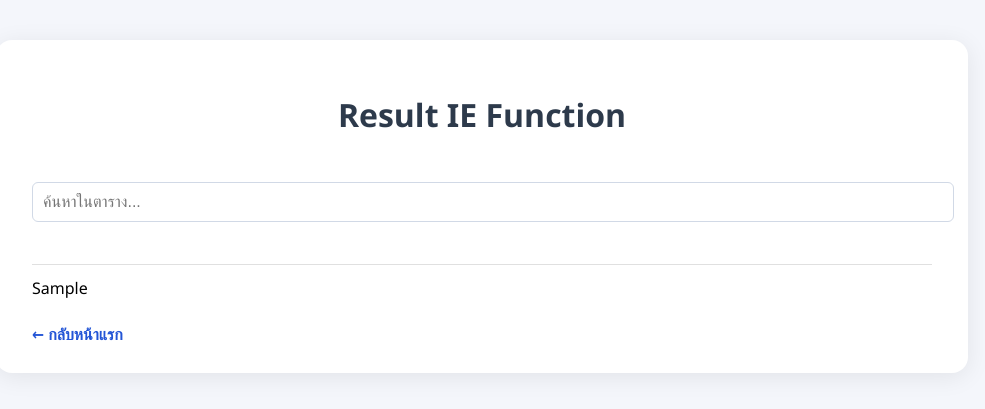
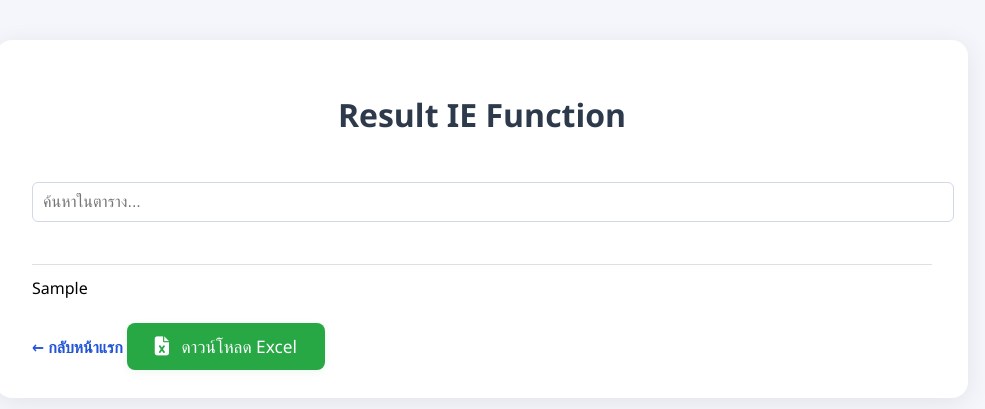
Before and after one commit to tummatonzgun/WebApp, a Flask app: template Webapp/python-executor-app/src/templates/result.html in a window 1280 px wide. Shown: the top 409 px of the page, without its empty margins (158-1143 px from the left). Run offline with Flask 2, Linux system fonts and the light colour scheme; the template is opened without the code that fills it: most values are stand-ins (such as "Sample title", 1, 10 or a date in 2020).

Commit message:
Export Excel

```diff
--- a/Webapp/python-executor-app/src/app.py
+++ b/Webapp/python-executor-app/src/app.py
@@ -1,4 +1,4 @@
-from flask import Flask, request, render_template, redirect, url_for, flash, session
+from flask import Flask, request, render_template, redirect, url_for, flash, session, send_file
 import os
 import importlib
 import tempfile
@@ -24,6 +24,7 @@ def list_functions():
 def index():
     functions = list_functions()
     table_html = None
+    download_link = None
     if request.method == "POST":
         func_name = request.form.get("func_name")
         files = request.files.getlist("input_files")
@@ -45,15 +46,16 @@ def index():
                 return redirect(url_for("index"))
 
             output_files.sort(key=lambda x: os.path.getmtime(os.path.join(output_dir, x)), reverse=True)
-            output_fp = os.path.join(output_dir, output_files[0])  # <-- ต้องเป็น path
-
+            output_fp = os.path.join(output_dir, output_files[0])
             if output_fp.endswith(".xlsx"):
                 df = pd.read_excel(output_fp)
+                download_link = url_for("download_file", func_name=func_name, filename=output_files[0])
             else:
                 df = pd.read_csv(output_fp)
+                download_link = url_for("download_file", func_name=func_name, filename=output_files[0])
             table_html = df.to_html(classes="result-table", index=False, border=0)
             flash("ประมวลผลสำเร็จ")
-            return render_template("result.html", table_html=table_html)
+            return render_template("result.html", table_html=table_html, download_link=download_link)
         except Exception as e:
             flash(f"เกิดข้อผิดพลาด: {e}")
             return redirect(url_for("index"))
@@ -69,6 +71,12 @@ def result():
         return redirect(url_for("index"))
     return render_template("result.html", table_html=table_html)
 
+@app.route("/download/<func_name>/<filename>")
+def download_file(func_name, filename):
+    output_dir = os.path.join(BASE_DIR, f"output_{func_name}")
+    file_path = os.path.join(output_dir, filename)
+    return send_file(file_path, as_attachment=True)
+
 if __name__ == "__main__":
     ip= socket.gethostbyname(socket.gethostname())
     app.run(debug=True, host='0.0.0.0', port=80)
--- a/Webapp/python-executor-app/src/templates/result.html
+++ b/Webapp/python-executor-app/src/templates/result.html
@@ -3,6 +3,7 @@
 <head>
     <meta charset="UTF-8">
     <title> Result IE Function</title>
+    <link rel="stylesheet" href="https://cdnjs.cloudflare.com/ajax/libs/font-awesome/6.4.0/css/all.min.css">
     <style>
         body { font-family: 'Segoe UI', Tahoma, Geneva, Verdana, sans-serif; background: #f4f6fb; margin: 0; padding: 0; }
         .container { background: #fff; max-width: 900px; margin: 40px auto; padding: 32px 36px 28px 36px; border-radius: 16px; box-shadow: 0 4px 24px rgba(0,0,0,0.08);}
@@ -69,6 +70,28 @@
             max-height: 500px;
             overflow: auto;
         }
+        .btn-download {
+    display: inline-block;
+    background: #28a745;
+    color: #fff !important;
+    padding: 12px 28px;
+    border-radius: 8px;
+    font-size: 1.08em;
+    font-weight: 500;
+    margin: 24px 0 0 0;
+    text-decoration: none;
+    box-shadow: 0 2px 8px rgba(40,167,69,0.08);
+    transition: background 0.2s, box-shadow 0.2s;
+}
+.btn-download:hover {
+    background: #218838;
+    color: #fff !important;
+    box-shadow: 0 4px 16px rgba(40,167,69,0.16);
+}
+.btn-download .fa-file-excel {
+    margin-right: 8px;
+    font-size: 1.1em;
+}
     </style>
 </head>
 <body>
@@ -78,6 +101,11 @@
         <div id="dropdownFilters" style="margin-bottom: 12px;"></div>
         <div id="tableArea">{{ table_html|safe }}</div>
         <a href="{{ url_for('index') }}">&#8592; กลับหน้าแรก</a>
+        {% if download_link %}
+            <a href="{{ download_link }}" class="btn-download">
+                <i class="fa fa-file-excel"></i> ดาวน์โหลด Excel
+            </a>
+        {% endif %}
     </div>
     <script>
 window.addEventListener('DOMContentLoaded', function() {
```
